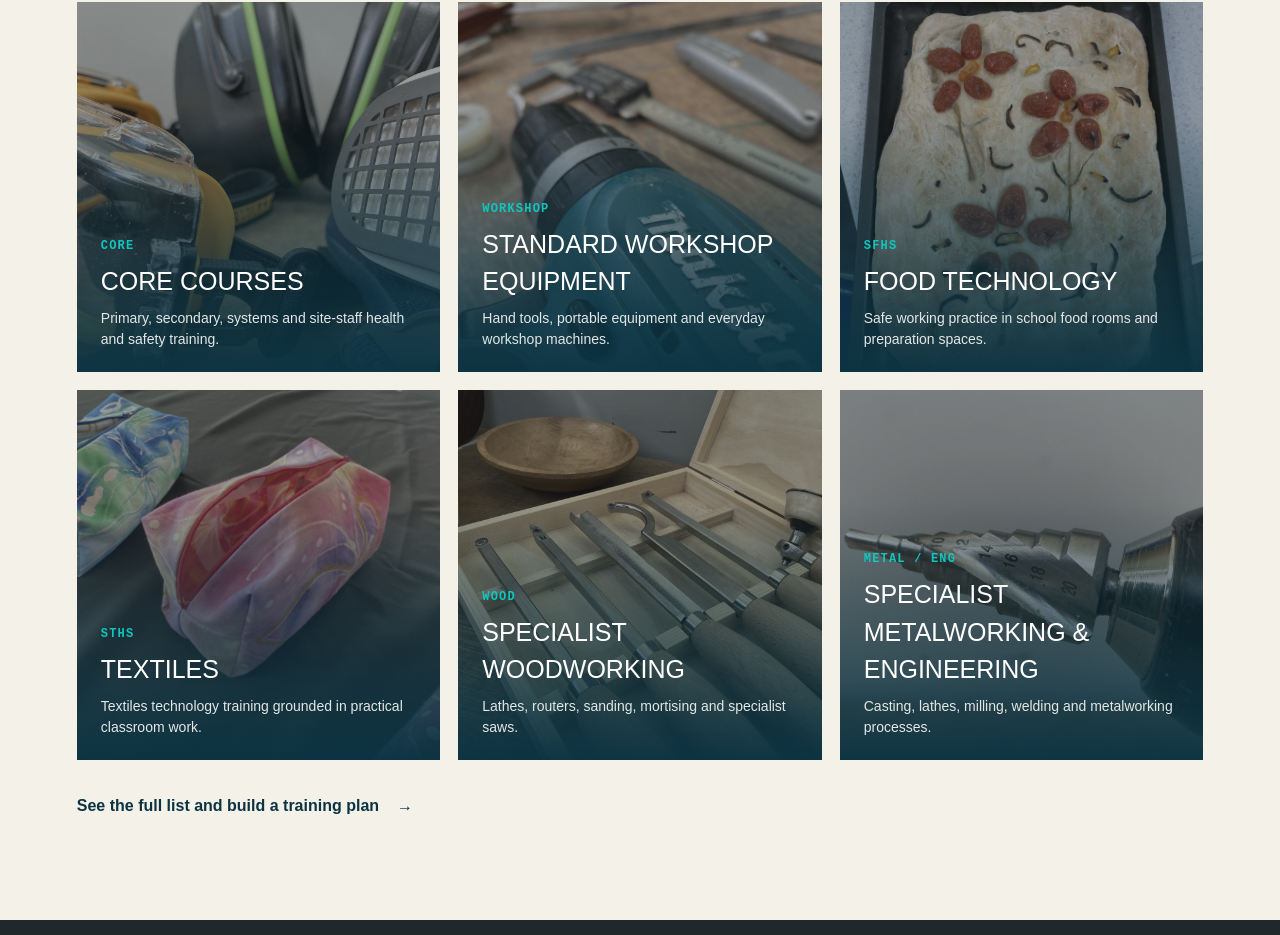
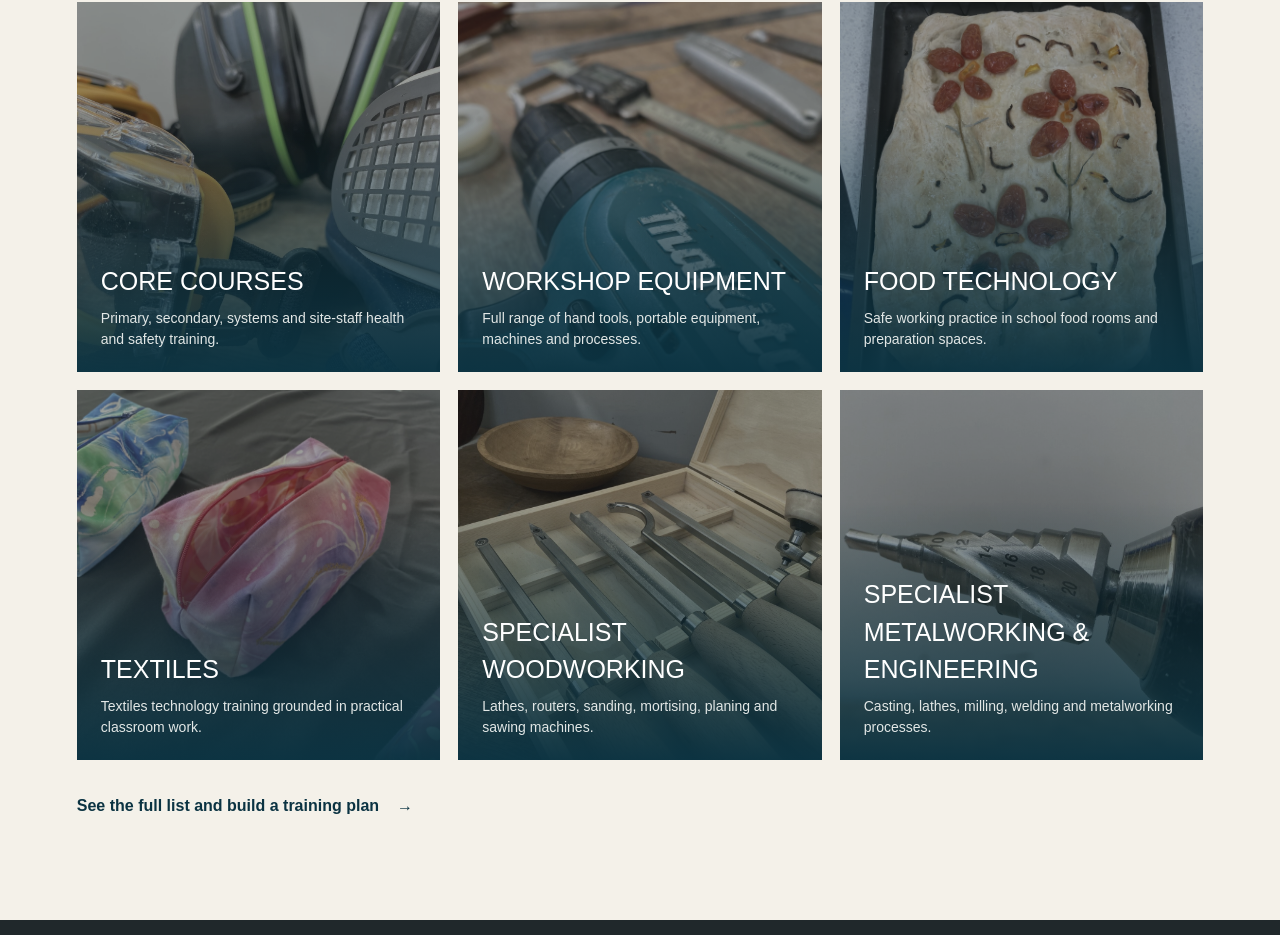
Before and after one commit to tarranteng/Training-Website, a Next.js app: page / in a window 1280 px wide. Shown: the part 1395-2330 px from the top of the page. Built offline with nearby package versions, Linux system fonts and the light colour scheme.

Commit message:
Add files via upload

```diff
--- a/app/globals.css
+++ b/app/globals.css
@@ -110,6 +110,7 @@ button:focus-visible, input:focus-visible, textarea:focus-visible { outline: 3px
 .testimonial-section { padding: clamp(64px, 7vw, 92px) clamp(24px, 7vw, 110px); background: #dce9e6; }
 .testimonial-section > .eyebrow { justify-content: center; }
 .testimonial-grid { display: grid; grid-template-columns: repeat(2, minmax(0, 1fr)); gap: 20px; max-width: 1180px; margin: 30px auto 0; }
+.testimonial-grid-single { grid-template-columns: minmax(0, 780px); justify-content: center; }
 .testimonial-card { margin: 0; padding: clamp(24px, 3vw, 34px); background: rgba(255,255,255,.62); border-top: 4px solid var(--teal); }
 .testimonial-card blockquote { margin: 0 0 24px; font: 600 clamp(18px, 1.7vw, 22px)/1.5 Georgia, serif; color: var(--navy); }
 .testimonial-card figcaption { color: #4d5957; font-size: 11px; font-weight: 800; letter-spacing: .11em; text-transform: uppercase; }
--- a/app/layout.tsx
+++ b/app/layout.tsx
@@ -9,8 +9,8 @@ export const metadata: Metadata = {
   },
   description: "D&TA accredited Design and Technology health and safety training for schools across Hampshire and the South of England.",
   icons: {
-    icon: "/favicon.svg",
-    shortcut: "/favicon.svg",
+    icon: "/tarrant-favicon.svg",
+    shortcut: "/tarrant-favicon.svg",
   },
 };
 
--- a/app/page.tsx
+++ b/app/page.tsx
@@ -1,12 +1,12 @@
 import Link from "next/link";
 
 const courseCards = [
-  { code: "CORE", title: "Core courses", copy: "Primary, secondary, systems and site-staff health and safety training.", image: "/core-safety.jpg" },
-  { code: "WORKSHOP", title: "Standard workshop equipment", copy: "Hand tools, portable equipment and everyday workshop machines.", image: "/standard-workshop.jpg" },
-  { code: "SFHS", title: "Food technology", copy: "Safe working practice in school food rooms and preparation spaces.", image: "/food-technology.jpg" },
-  { code: "STHS", title: "Textiles", copy: "Textiles technology training grounded in practical classroom work.", image: "/textiles-work.jpg" },
-  { code: "WOOD", title: "Specialist woodworking", copy: "Lathes, routers, sanding, mortising and specialist saws.", image: "/specialist-woodworking.jpg" },
-  { code: "METAL / ENG", title: "Specialist metalworking & engineering", copy: "Casting, lathes, milling, welding and metalworking processes.", image: "/specialist-metalworking.jpg" },
+  { title: "Core courses", copy: "Primary, secondary, systems and site-staff health and safety training.", image: "/core-safety.jpg" },
+  { title: "Workshop equipment", copy: "Full range of hand tools, portable equipment, machines and processes.", image: "/standard-workshop.jpg" },
+  { title: "Food technology", copy: "Safe working practice in school food rooms and preparation spaces.", image: "/food-technology.jpg" },
+  { title: "Textiles", copy: "Textiles technology training grounded in practical classroom work.", image: "/textiles-work.jpg" },
+  { title: "Specialist woodworking", copy: "Lathes, routers, sanding, mortising, planing and sawing machines.", image: "/specialist-woodworking.jpg" },
+  { title: "Specialist metalworking & engineering", copy: "Casting, lathes, milling, welding and metalworking processes.", image: "/specialist-metalworking.jpg" },
 ];
 
 const testimonials = [
@@ -38,7 +38,6 @@ export default function HomePage() {
           <p>Practical, hands-on health and safety training for Design &amp; Technology departments across Hampshire and the South of England.</p>
           <div className="hero-actions">
             <Link className="primary-link" href="/quote-builder">Plan your training <span>→</span></Link>
-            <Link className="text-link" href="#training-options">Training coverage</Link>
           </div>
         </div>
         <div className="home-hero-image">
@@ -61,9 +60,9 @@ export default function HomePage() {
         </div>
         <div className="course-card-grid">
           {courseCards.map((course) => (
-            <article className="home-course-card" key={course.code}>
+            <article className="home-course-card" key={course.title}>
               <img src={course.image} alt="" />
-              <div><span>{course.code}</span><h3>{course.title}</h3><p>{course.copy}</p></div>
+              <div><h3>{course.title}</h3><p>{course.copy}</p></div>
             </article>
           ))}
         </div>
```
